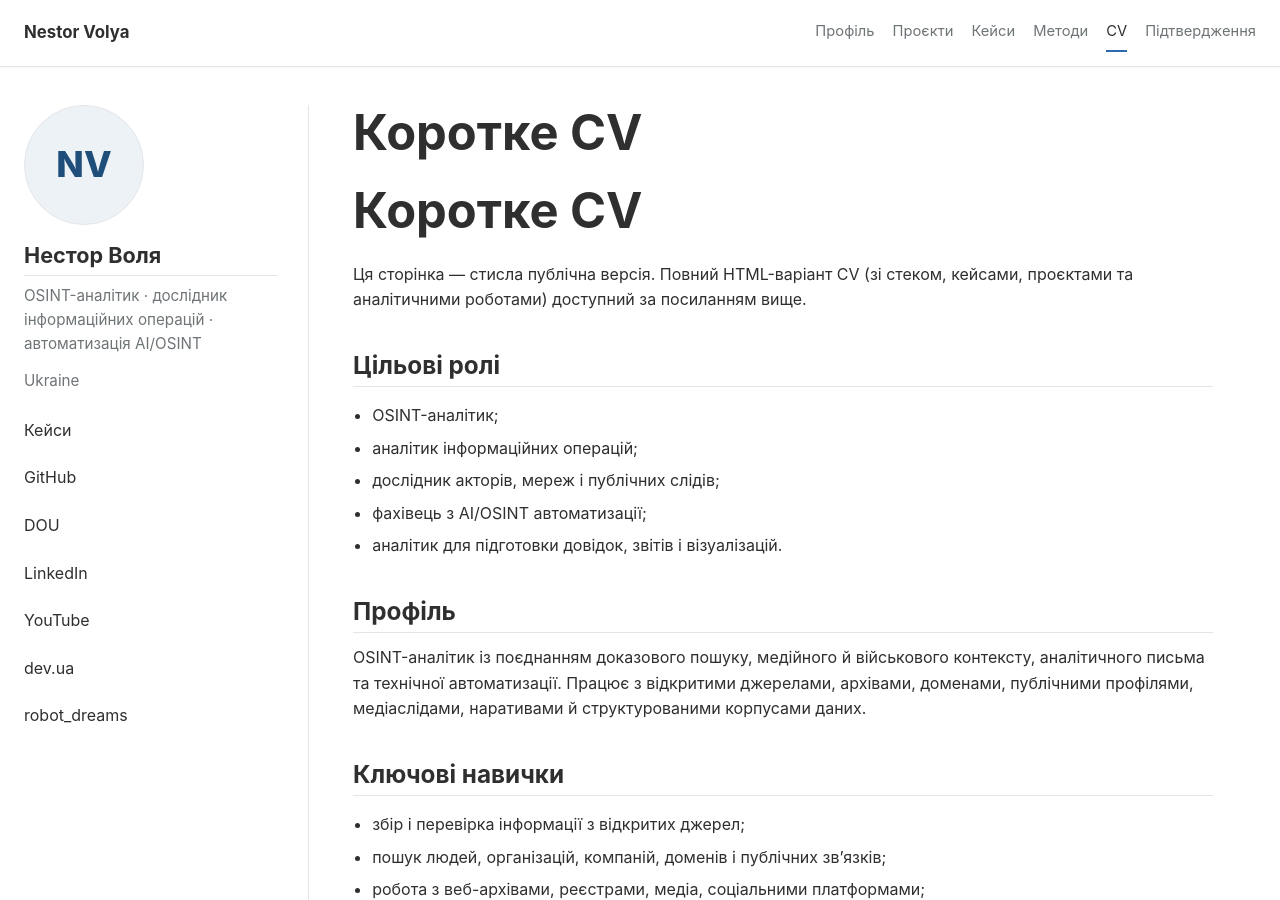
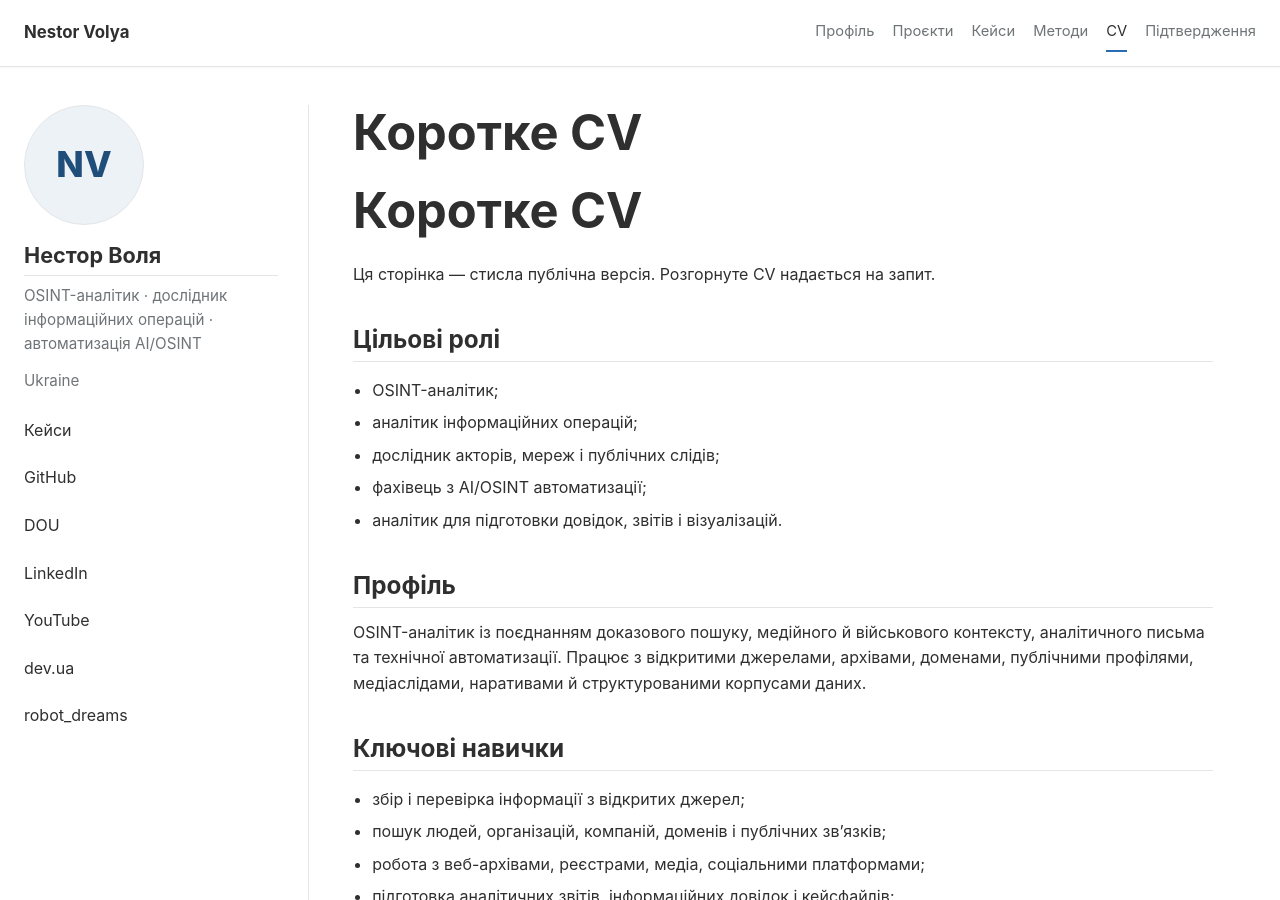
Before and after one commit to NestorVolya/nestorvolya.github.io, a Jekyll site: the page built from cv.md, in a window 1280 px wide and 900 px high. Built offline with Jekyll 4.4.1, drawn with Linux system fonts in a browser that asks for light colours.

Commit message:
cv: розгорнуте CV — на запит
Co-Authored-By: Claude Opus 5.5 <noreply@anthropic.com>
Claude-Session: https://claude.ai/code/session_01V74odtRZp6TSupZC5wdygn

```diff
--- a/cv.md
+++ b/cv.md
@@ -7,7 +7,7 @@ permalink: /cv/
 # Коротке CV
 
 
-Ця сторінка — стисла публічна версія. Повний HTML-варіант CV (зі стеком, кейсами, проєктами та аналітичними роботами) доступний за посиланням вище.
+Ця сторінка — стисла публічна версія. Розгорнуте CV надається на запит.
 
 ## Цільові ролі
 
```
